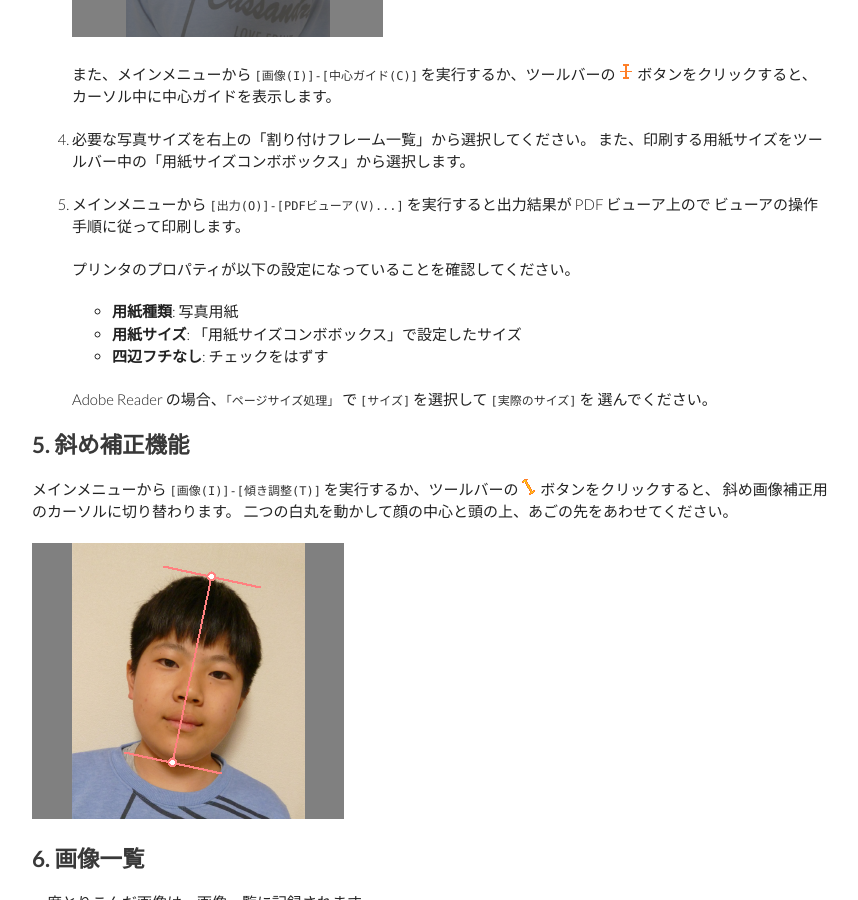
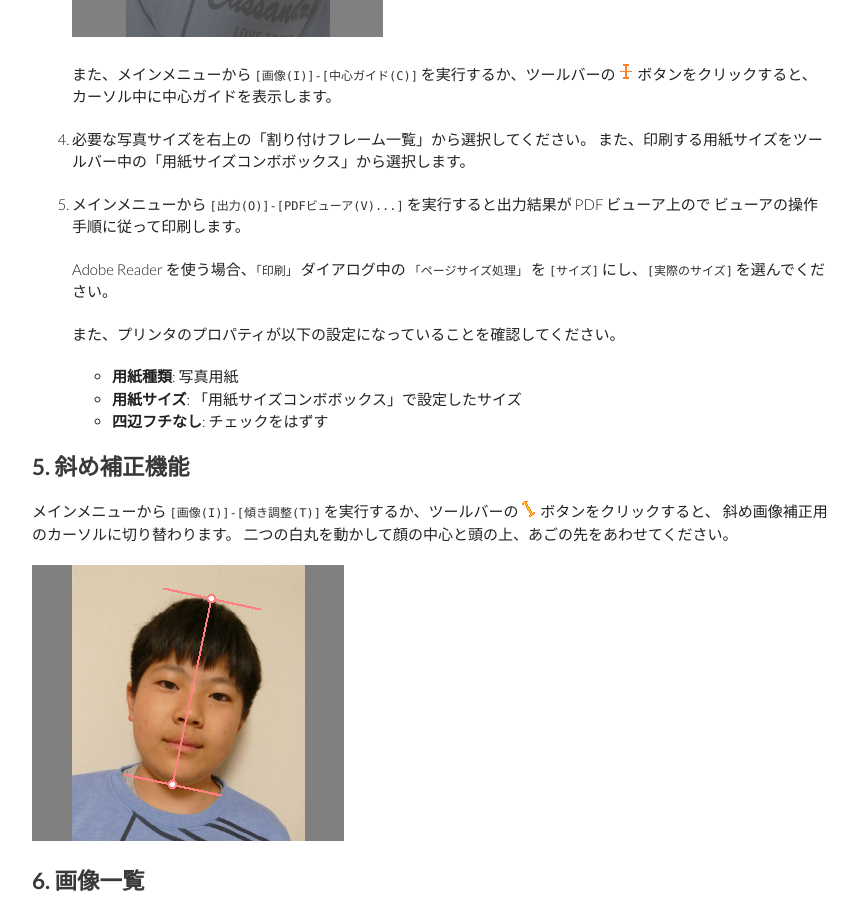
Before and after one commit to gura-app/gura-app.github.io, a Jekyll site: the page built from gurashot/index.md, in a window 1280 px wide and 900 px high, scrolled down 3528 px. Shown: the whole window, without its empty margins (208-1066 px from the left). Built offline with Jekyll 4.4.1, drawn with Linux system fonts in a browser that asks for light colours; Markdown is read by kramdown in place of the engine named in the settings.

Commit message:
updated document

```diff
--- a/gurashot/index.md
+++ b/gurashot/index.md
@@ -123,13 +123,14 @@ PDF の閲覧・印刷をするソフトとして、Ubuntu にはデフォルト
 5. メインメニューから `[出力(O)]-[PDFビューア(V)...]` を実行すると出力結果が PDF ビューア上ので
    ビューアの操作手順に従って印刷します。
 
-   プリンタのプロパティが以下の設定になっていることを確認してください。
+   Adobe Reader を使う場合、`「印刷」` ダイアログ中の `「ページサイズ処理」` を
+   `[サイズ]` にし、`[実際のサイズ]` を選んでください。
+
+   また、プリンタのプロパティが以下の設定になっていることを確認してください。
    * **用紙種類**: 写真用紙
    * **用紙サイズ**: 「用紙サイズコンボボックス」で設定したサイズ
    * **四辺フチなし**: チェックをはずす
 
-   Adobe Reader の場合、`「ページサイズ処理」` で `[サイズ]` を選択して `[実際のサイズ]` を
-   選んでください。
 
 ## <a name="tilt-adjust"></a>5. 斜め補正機能
 
```
